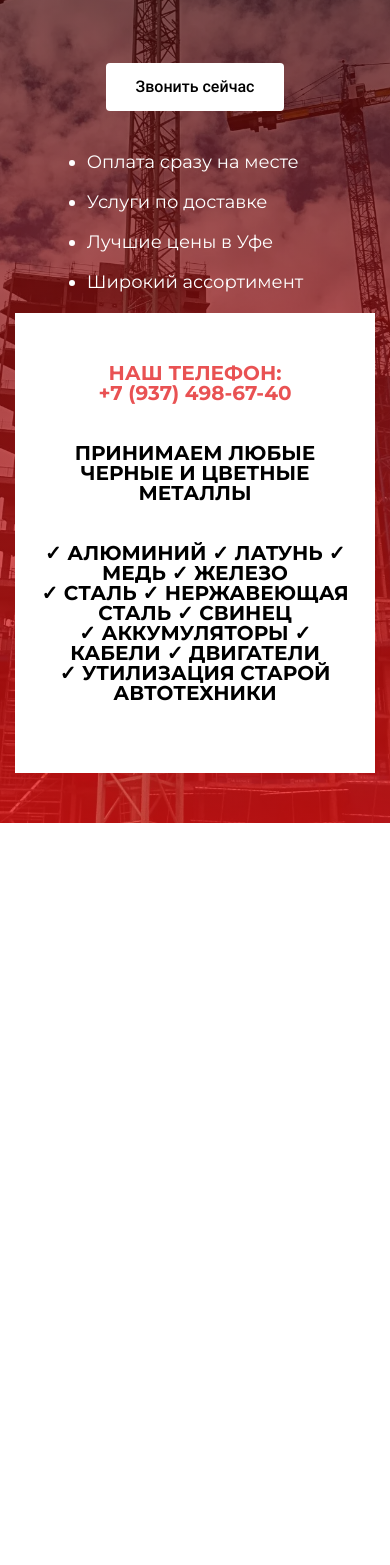
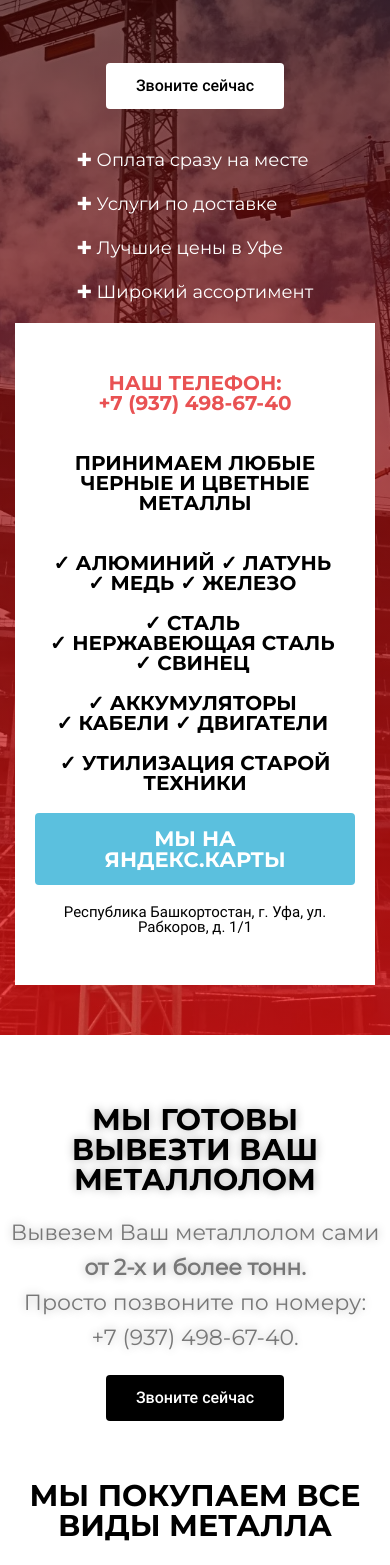
Before and after one commit to aqidel/metal, a React app: page / in a window 390 px wide. Shown: the part 432-1997 px from the top of the page. Before the commit the page ends 1255 px from the top, so only its background shows below. Built offline with nearby package versions, Linux system fonts and the light colour scheme.

Commit message:
daily commit

```diff
--- a/src/react/components/pages/Home.jsx
+++ b/src/react/components/pages/Home.jsx
@@ -1,5 +1,8 @@
 import React from 'react';
+import { Link } from 'react-router-dom';
 import Stars from '../Stars';
+import ferrous from '../../../images/ferrous/ferrous_metal.webp';
+import non_ferrous from '../../../images/non_ferrous/non_ferrous_metal.webp';
 
 export default function Home() {
   return (
@@ -13,31 +16,56 @@ export default function Home() {
           </div>
           <h1>Лучшие цены на Ваш металлолом!</h1>
           <h4>Получите оплату сразу же после сдачи металла на переработку сегодня.</h4>
-          <a href='tel:+7 937 498 67 40'>
-            <span>Звонить сейчас</span>
-          </a>
-          <ul>
-            <li>Оплата сразу на месте</li>
+          <a href='tel:+7 937 498 67 40'>Звоните сейчас</a>
+          <h2>
+            <p>✚ Оплата сразу на месте</p>
             <br/>
-            <li>Услуги по доставке</li>
+            <p>✚ Услуги по доставке</p>
             <br/>
-            <li>Лучшие цены в Уфе</li>
+            <p>✚ Лучшие цены в Уфе</p>
             <br/>
-            <li>Широкий ассортимент</li>
-          </ul>
+            <p>✚ Широкий ассортимент</p>
+          </h2>
         </div>
         <div id='main-info-bottom'>
           <h3>Наш телефон: <br/> +7 (937) 498-67-40</h3>
           <h2>Принимаем любые черные и цветные металлы</h2>
-          <h2>
-            <span>✓ Алюминий </span><span>✓ Латунь </span><span>✓ Медь </span><span>✓ Железо </span>
-            <br/>
-            ✓ Сталь ✓ Нержавеющая сталь ✓ Свинец
-            <br/>
-            ✓ Аккумуляторы ✓ Кабели ✓ Двигатели
-            <br/>
-            ✓ Утилизация старой автотехники
-          </h2>
+          <h4>
+            <p>✓ Алюминий&nbsp;</p><p>✓ Латунь&nbsp;</p><p>✓ Медь&nbsp;</p><p>✓ Железо&nbsp;</p>
+          </h4>
+          <h4>
+            <p>✓ Сталь&nbsp;</p><p>✓ Нержавеющая сталь&nbsp;</p><p>✓ Свинец&nbsp;</p>
+          </h4>
+          <h4>
+            <p>✓ Аккумуляторы&nbsp;</p><p>✓ Кабели&nbsp;</p><p>✓ Двигатели&nbsp;</p>
+          </h4>
+          <h4>
+            <p>✓ Утилизация старой техники</p>
+          </h4>
+          <a href='https://yandex.ru/maps/-/CCU77TCGGB'>Мы на Яндекс.Карты</a>
+          <p>Республика Башкортостан, г. Уфа, ул. Рабкоров, д. 1/1</p>
+        </div>
+      </div>
+      <div id='call-wrap'>
+        <h2>Мы готовы вывезти Ваш металлолом</h2>
+        <p>
+          Вывезем Ваш металлолом сами <b>от 2-х и более тонн.</b>
+          <br/>
+          Просто позвоните по номеру: +7 (937) 498-67-40.
+        </p>
+        <a href='tel:+7 937 498 67 40'>Звоните сейчас</a>
+      </div>
+      <div id='we-buy'>
+        <h2>Мы покупаем все виды металла</h2>
+        <div id='metal-types-wrap'>
+          <Link to='/ferrous'>
+            <img src={ferrous} alt='img'/>
+            <h2>Черные металлы</h2>
+          </Link>
+          <Link to='/non-ferrous'>
+            <img src={non_ferrous} alt='img'/>
+            <h2>Цветные металлы</h2>
+          </Link>
         </div>
       </div>
     </main>
--- a/src/scss/__home.scss
+++ b/src/scss/__home.scss
@@ -81,29 +81,27 @@
           border-radius: 4px;
           padding: 15px 30px;
           background-color: #ffffff;
-          text-decoration: none;
           cursor: pointer;
-
-          span {
           font-family: Roboto Medium, sans-serif;
           font-weight: 500;
           font-size: 16px;
           line-height: 16px;
           text-align: center;
+          text-decoration: none;
           color: #000000;
         }
-        }
 
-        ul {
+        h2 {
           margin: 20px 0;
-          padding-left: 0;
-
-          li {
           font-family: Montserrat Regular, sans-serif;
           font-weight: 400;
           font-size: 18px;
+          font-style: normal;
           line-height: 22px;
           color: #ffffff;
+
+          p {
+            margin: 0;
           }
         }
       }
@@ -138,7 +136,195 @@
           text-transform: uppercase;
           color: #000000;
         }
+
+        h4 {
+          display: flex;
+          flex-wrap: wrap;
+          justify-content: center;
+          margin: 20px 0 0 0;
+          font-family: Montserrat Bold, sans-serif;
+          font-weight: 700;
+          font-size: 20px;
+          font-style: normal;
+          line-height: 20px;
+          text-align: center;
+          text-transform: uppercase;
+          color: #000000;
+
+          p {
+            margin: 0;
+          }
+        }
+
+        a {
+          margin: 20px 0;
+          border-radius: 4px;
+          padding: 15px 30px;
+          background-color: #5bc0de;
+          transition: all 0.3s;
+          cursor: pointer;
+          font-family: Montserrat Bold, sans-serif;
+          font-weight: 700;
+          font-size: 21px;
+          line-height: 21px;
+          text-align: center;
+          text-transform: uppercase;
+          color: #ffffff;
+          text-decoration: none;
+        }
+
+        a:hover {
+          animation-name: link-btn-animation;
+          animation-duration: 0.75s;
+          animation-timing-function: linear;
+          animation-iteration-count: 1;
+        }
+
+        @keyframes link-btn-animation {
+          10% {
+            transform: translateX(3px) rotate(2deg);
+          }
+
+          20% {
+            transform: translateX(-3px) rotate(-2deg);
+          }
+
+          30% {
+            transform: translateX(3px) rotate(2deg);
+          }
+
+          40% {
+            transform: translateX(-3px) rotate(-2deg);
+          }
+
+          50% {
+            transform: translateX(2px) rotate(1deg);
+          }
+
+          60% {
+            transform: translateX(-2px) rotate(-1deg);
+          }
+
+          70% {
+            transform: translateX(2px) rotate(1deg);
+          }
+
+          80% {
+            transform: translateX(-2px) rotate(-1deg);
+          }
+
+          90% {
+            transform: translateX(1px) rotate(0);
+          }
+
+          100% {
+            transform: translateX(-1px) rotate(0);
+          }
+        }
+
+        > p {
+          margin: 0;
+          font-family: Roboto Regular, sans-serif;
+          font-weight: 400;
+          font-size: 15px;
+          line-height: 15px;
+          text-align: center;
+          color: #000000;
+        }
+      }
+    }
+
+    #call-wrap {
+      display: flex;
+      flex-direction: column;
+      align-items: center;
+      padding: 70px 10px 30px;
+
+      h2 {
+        margin: 0 0 20px 0;
+        font-family: Montserrat Bold, sans-serif;
+        font-weight: 700;
+        font-size: 30px;
+        line-height: 30px;
+        text-transform: uppercase;
+        text-align: center;
+        text-shadow: 0px 0px 10px rgba(0, 0, 0, 0.3);
+        color: #000000;
+      }
+
+      p {
+        margin: 0 0 20px 0;
+        font-family: Montserrat Regular, sans-serif;
+        font-weight: 400;
+        font-size: 22px;
+        line-height: 35px;
+        text-align: center;
+        text-shadow: 0px 0px 10px rgba(0, 0, 0, 0.3);
+        color: #777777;
+      }
+
+      a {
+        border-radius: 4px;
+        padding: 15px 30px;
+        background-color: #000000;
+        font-family: Roboto Medium, sans-serif;
+        font-weight: 500;
+        font-size: 16px;
+        line-height: 16px;
+        text-align: center;
+        text-decoration: none;
+        color: #ffffff;
+      }
+    }
+
+    #we-buy {
+
+      > h2 {
+        margin: 0;
+        padding: 30px 10px 80px;
+        font-family: Montserrat Bold, sans-serif;
+        font-weight: 400;
+        font-size: 30px;
+        line-height: 30px;
+        text-align: center;
+        text-transform: uppercase;
+        color: #000000;
+      }
+
+      #metal-types-wrap {
+        display: flex;
+        flex-direction: column;
+        row-gap: 20px;
+        padding: 10px;
+
+        a {
+          display: flex;
+          justify-content: center;
+          align-items: center;
+          position: relative;
+          box-sizing: border-box;
+          text-decoration: none;
+          background-color: #ffffff;
+
+          img {
+            width: 100%;
+            max-width: 550px;
+            opacity: 0.3;
+          }
+
+          h2 {
+            position: absolute;
+            max-width: 50%;
+            margin: 0;
+            font-family: Montserrat Bold, sans-serif;
+            font-weight: 700;
+            font-size: 30px;
+            line-height: 30px;
+            text-align: center;
+            color: #000000;
           }
         }
       }
     }
+  }
+}
--- a/src/scss/style.scss
+++ b/src/scss/style.scss
@@ -14,6 +14,11 @@
 }
 
 @font-face {
+  font-family: Roboto Regular;
+  src: url(../fonts/Roboto-Regular.ttf);
+}
+
+@font-face {
   font-family: Roboto Medium;
   src: url(../fonts/Roboto-Medium.ttf);
 }
```
Also changed, not shown: src/fonts/Roboto-Regular.ttf (added). Lines whose indentation alone changed are shown as unchanged.
